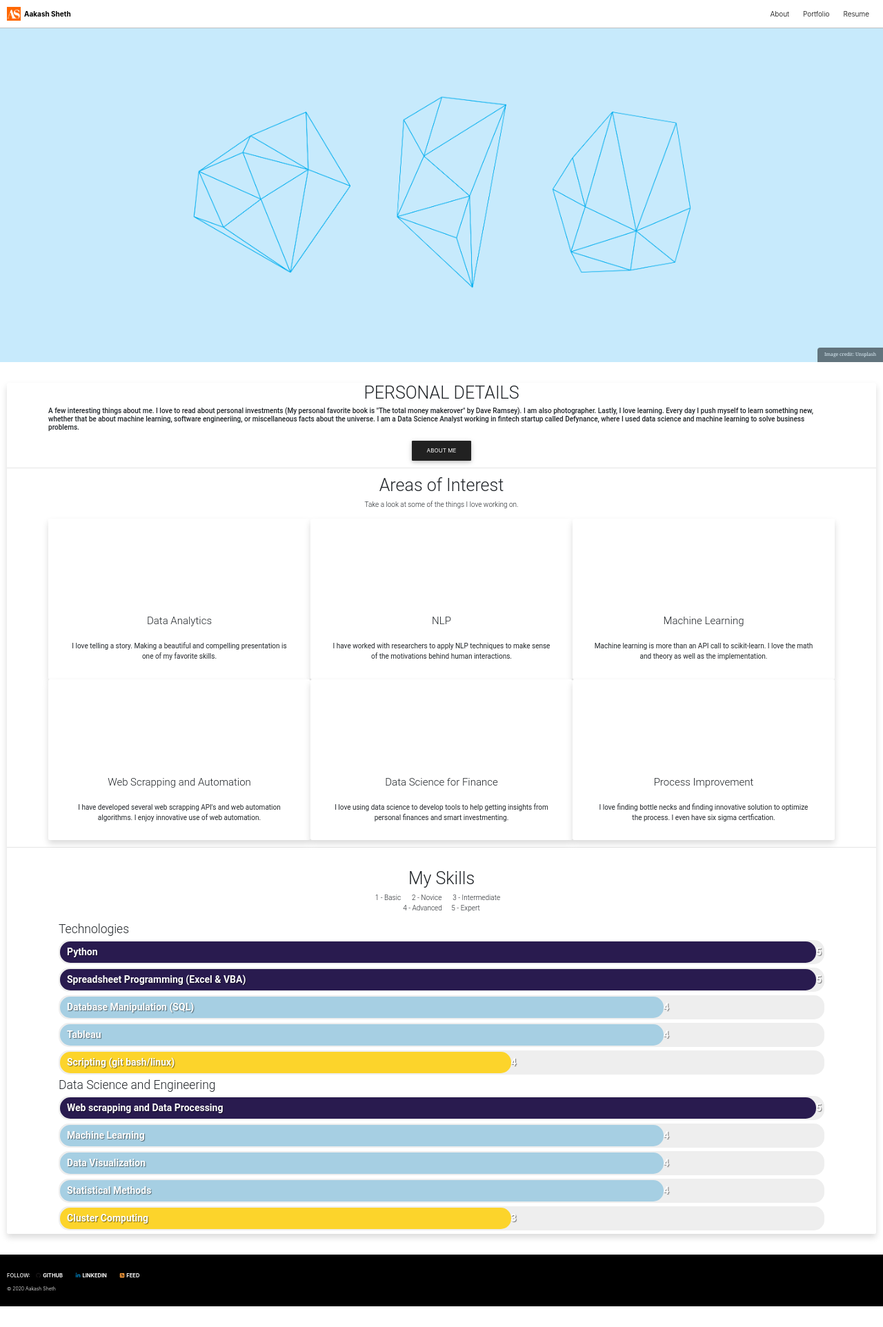
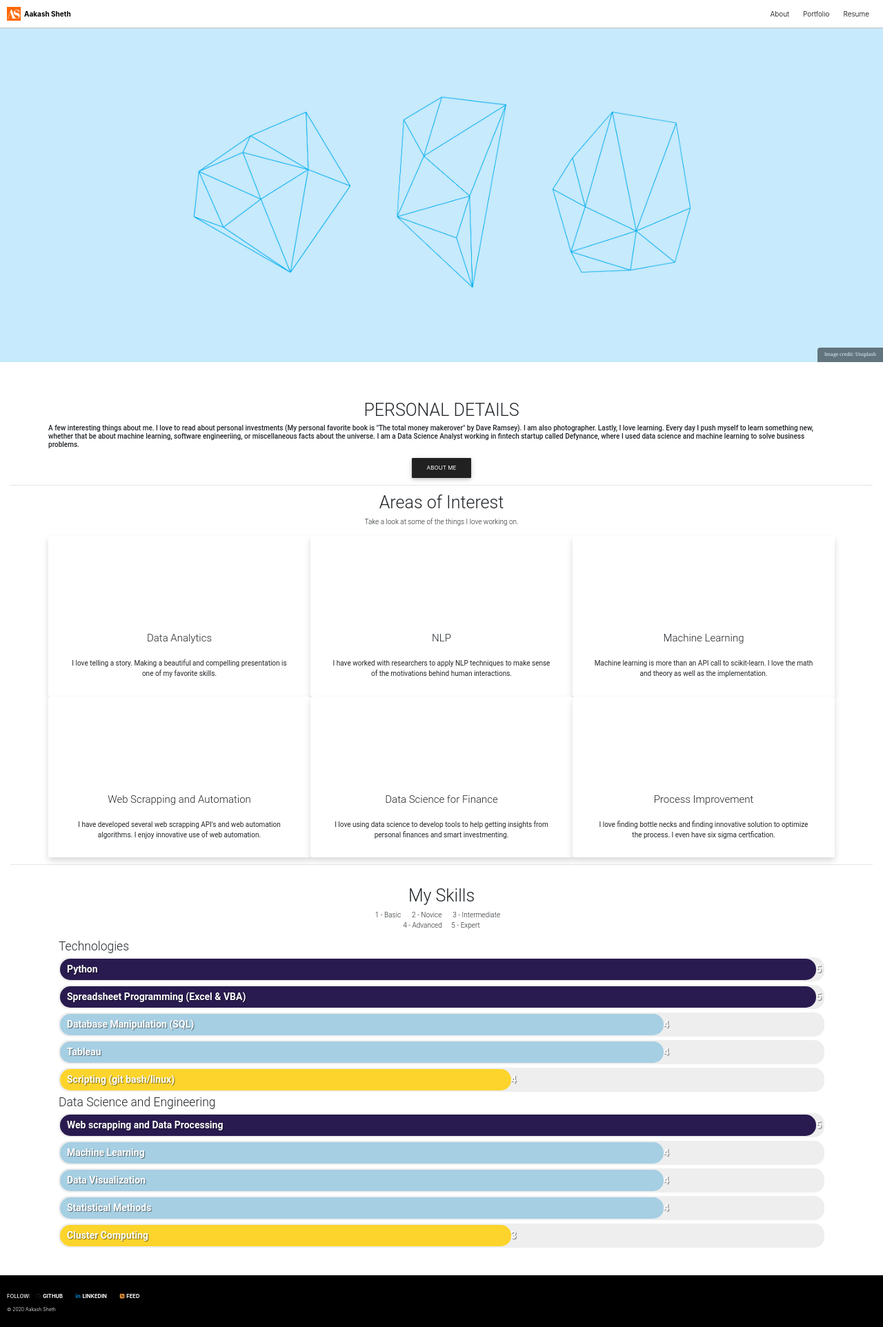
Before and after one commit to aakash-sheth/aakash-sheth.github.io, a Jekyll site: the page built from index.html, in a window 1280 px wide. Shown: the whole page at 69% size. Built offline with Jekyll 4.4.1, drawn with Linux system fonts in a browser that asks for light colours; cached includes are drawn as plain includes; nearby versions of some CDN libraries; the list of posts is cut into pages by our own code; before the commit the page ends 1894 px from its top, so only the background shows below that.

```diff
--- a/index.html
+++ b/index.html
@@ -23,14 +23,14 @@ classes: wide
       }
 </style>
 
-<div class="shadow  bg-white rounded  mt-2">
+<div class="rounded  mt-2 p-2">
 <section class="service-area section-gap mt-5 mb-2 ">
     <div class="container">
         <div class="row justify-content-between ">
                 <h1 class="text-uppercase text-center">Personal Details</h1>
                 <br>
                 <br>
-                    <p class="bold h4">
+                    <p class="bold h3">
                          A few interesting things about me. I love to read about personal investments (My personal favorite book is "The total money makerover" by Dave Ramsey). I am also photographer. Lastly, I love learning. Every day I push myself to learn something new, whether that be about machine learning, software engineeriing, or miscellaneous facts about the universe.
                          I am a Data Science Analyst working in fintech startup called Defynance, where I used data science and machine learning to solve business problems.
                     </p>
```
